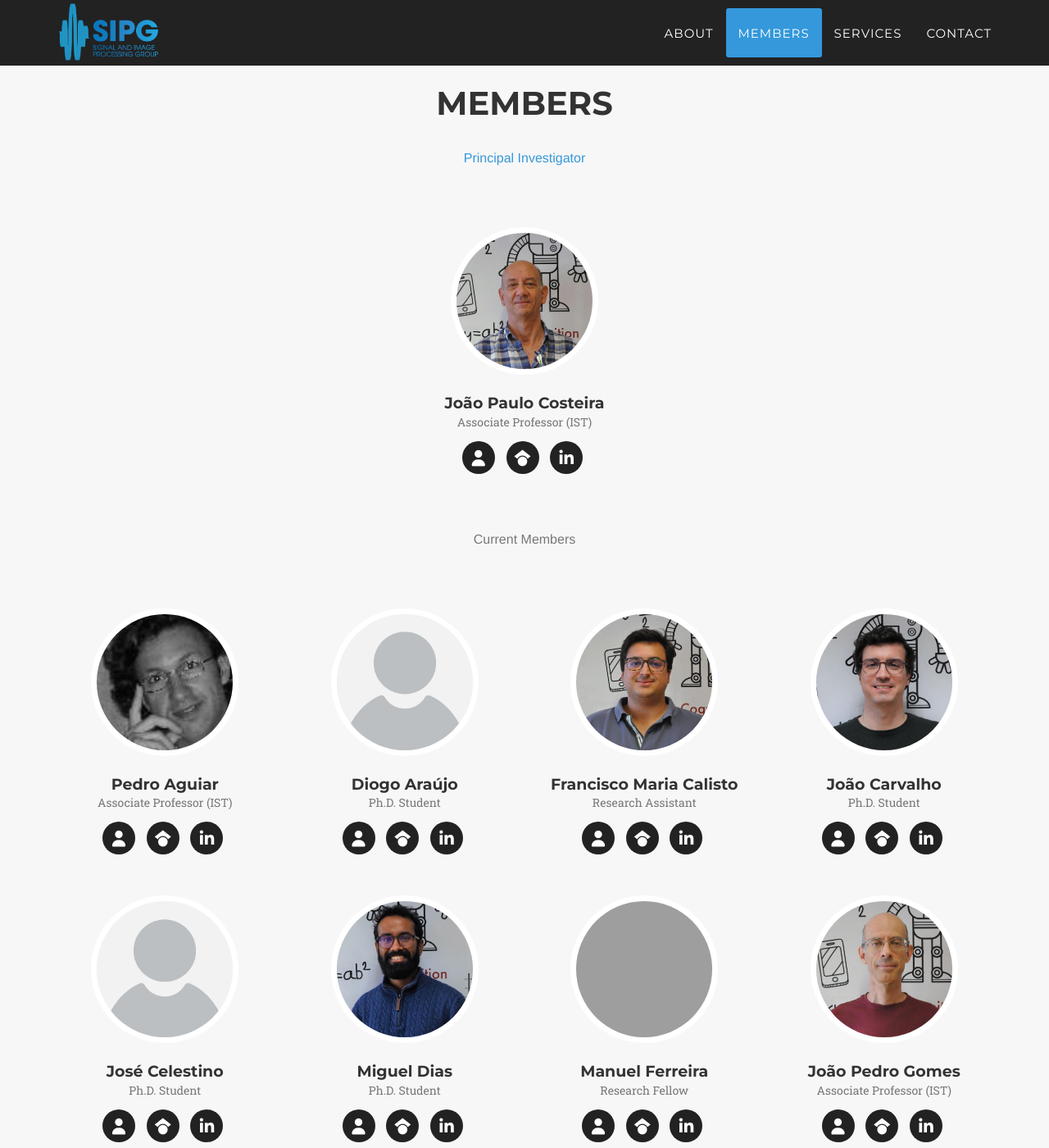
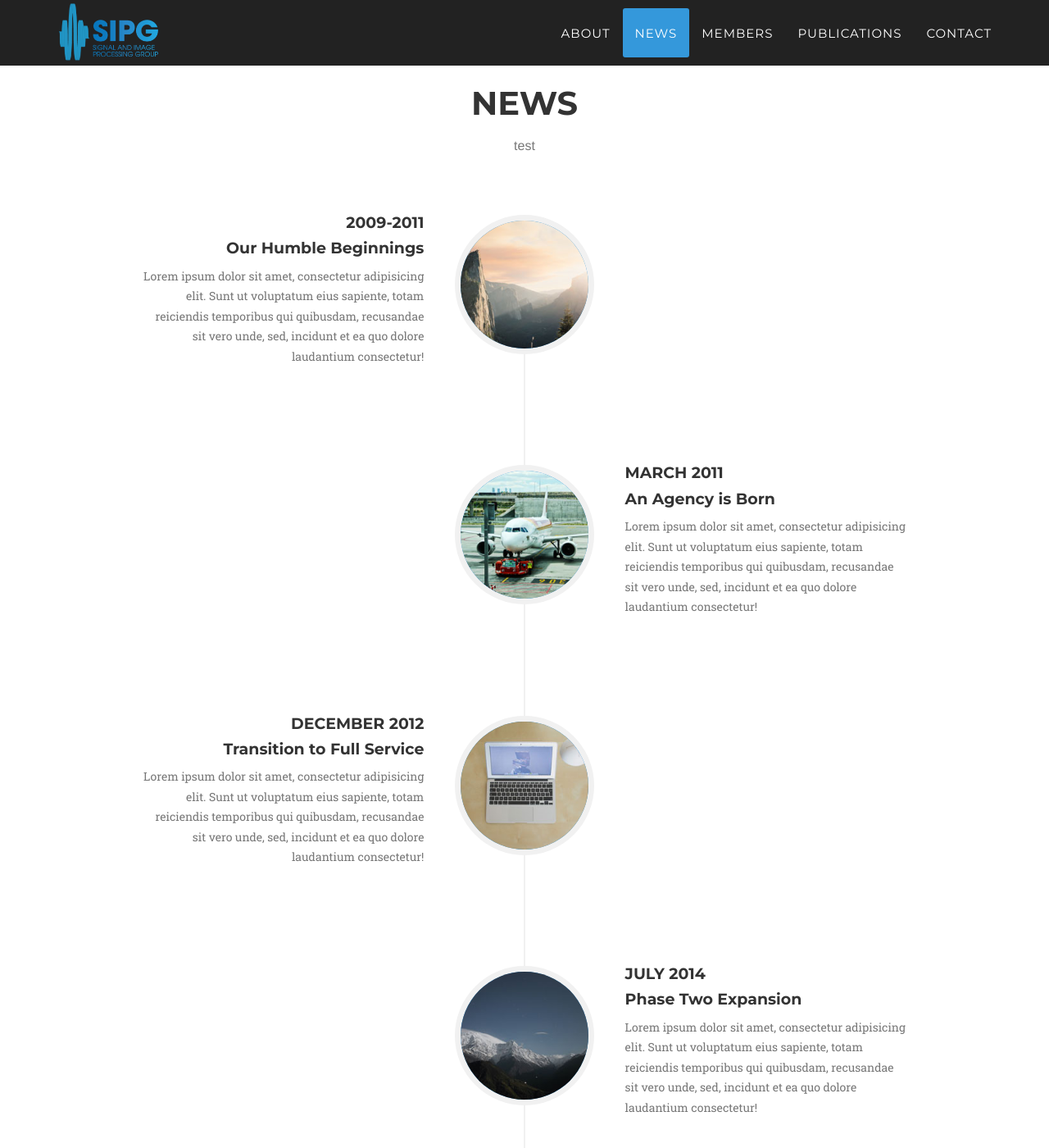
Before and after one commit to sipg-isr-test/sipg-isr-test.github.io, a Jekyll site: the page built from index.html, in a window 1280 px wide and 1400 px high, scrolled down 1620 px. Shown: the whole window at 82% size. Built offline with Jekyll 4.4.1, drawn with Linux system fonts in a browser that asks for light colours; nearby versions of some CDN libraries; some web fonts are replaced; some of the changed text lies outside the part shown; grey boxes are pictures that could not be loaded.

Commit message:
Webpage updates

```diff
--- a/_config.yml
+++ b/_config.yml
@@ -283,23 +283,6 @@ people:
       title: linkedin-in
       url:
 
-- name: Bárbara Tavares
-  pic: NoPhoto
-  position: Ph.D. Student
-  category: Current Member
-  social:
-    - icon: fas
-      title: user
-      url:
-
-    - icon: fab
-      title: google-scholar
-      url:
-
-    - icon: fab
-      title: linkedin-in
-      url:
-
 - name: Carlos Santiago
   pic: CarlosSantiago
   position: Assistant Researcher and Invited Assistent Professor
@@ -333,6 +316,24 @@ people:
     - icon: fab
       title: linkedin-in
       url:
+
+- name: Bárbara Tavares
+  pic: BarbaraTavares
+  position: Ph.D. Student
+  category: Current Member
+  social:
+    - icon: fas
+      title: user
+      url:
+
+    - icon: fab
+      title: google-scholar
+      url:
+
+    - icon: fab
+      title: linkedin-in
+      url:
+
 
 - name: Pedro Valdeira
   pic: PedroValdeira
--- a/_includes/header.html
+++ b/_includes/header.html
@@ -24,11 +24,14 @@
                     <li>
                         <a class="page-scroll" href="#about">About</a>
                     </li>
+                     <li>
+                        <a class="page-scroll" href="#news">News</a>
+                    </li>
                     <li>
                         <a class="page-scroll" href="#members">Members</a>
                     </li>
                     <li>
-                        <a class="page-scroll" href="#services">Services</a>
+                        <a class="page-scroll" href="#publications">Publications</a>
                     </li>
                     <!--li>
                         <a class="page-scroll" href="#team">Team</a>
--- /dev/null
+++ b/_includes/news.html
@@ -0,0 +1,80 @@
+<!-- About Section -->
+    <section id="news">
+        <div class="container">
+            <div class="row">
+                <div class="col-lg-12 text-center">
+                    <h2 class="section-heading">News</h2>
+                    <h3 class="section-subheading text-muted"> test</h3>
+                </div>
+            </div>
+            <div class="row">
+                <div class="col-lg-12">
+                    <ul class="timeline">
+                        <li>
+                            <div class="timeline-image">
+                                <img class="img-circle img-responsive" src="img/about/1.jpg" alt="">
+                            </div>
+                            <div class="timeline-panel">
+                                <div class="timeline-heading">
+                                    <h4>2009-2011</h4>
+                                    <h4 class="subheading">Our Humble Beginnings</h4>
+                                </div>
+                                <div class="timeline-body">
+                                    <p class="text-muted">Lorem ipsum dolor sit amet, consectetur adipisicing elit. Sunt ut voluptatum eius sapiente, totam reiciendis temporibus qui quibusdam, recusandae sit vero unde, sed, incidunt et ea quo dolore laudantium consectetur!</p>
+                                </div>
+                            </div>
+                        </li>
+                        <li class="timeline-inverted">
+                            <div class="timeline-image">
+                                <img class="img-circle img-responsive" src="img/about/2.jpg" alt="">
+                            </div>
+                            <div class="timeline-panel">
+                                <div class="timeline-heading">
+                                    <h4>March 2011</h4>
+                                    <h4 class="subheading">An Agency is Born</h4>
+                                </div>
+                                <div class="timeline-body">
+                                    <p class="text-muted">Lorem ipsum dolor sit amet, consectetur adipisicing elit. Sunt ut voluptatum eius sapiente, totam reiciendis temporibus qui quibusdam, recusandae sit vero unde, sed, incidunt et ea quo dolore laudantium consectetur!</p>
+                                </div>
+                            </div>
+                        </li>
+                        <li>
+                            <div class="timeline-image">
+                                <img class="img-circle img-responsive" src="img/about/3.jpg" alt="">
+                            </div>
+                            <div class="timeline-panel">
+                                <div class="timeline-heading">
+                                    <h4>December 2012</h4>
+                                    <h4 class="subheading">Transition to Full Service</h4>
+                                </div>
+                                <div class="timeline-body">
+                                    <p class="text-muted">Lorem ipsum dolor sit amet, consectetur adipisicing elit. Sunt ut voluptatum eius sapiente, totam reiciendis temporibus qui quibusdam, recusandae sit vero unde, sed, incidunt et ea quo dolore laudantium consectetur!</p>
+                                </div>
+                            </div>
+                        </li>
+                        <li class="timeline-inverted">
+                            <div class="timeline-image">
+                                <img class="img-circle img-responsive" src="img/about/4.jpg" alt="">
+                            </div>
+                            <div class="timeline-panel">
+                                <div class="timeline-heading">
+                                    <h4>July 2014</h4>
+                                    <h4 class="subheading">Phase Two Expansion</h4>
+                                </div>
+                                <div class="timeline-body">
+                                    <p class="text-muted">Lorem ipsum dolor sit amet, consectetur adipisicing elit. Sunt ut voluptatum eius sapiente, totam reiciendis temporibus qui quibusdam, recusandae sit vero unde, sed, incidunt et ea quo dolore laudantium consectetur!</p>
+                                </div>
+                            </div>
+                        </li>
+                        <li class="timeline-inverted">
+                            <div class="timeline-image">
+                                <h4>Be Part
+                                    <br>Of Our
+                                    <br>Story!</h4>
+                            </div>
+                        </li>
+                    </ul>
+                </div>
+            </div>
+        </div>
+    </section>
--- a/_includes/services.html
+++ b/_includes/publications.html
@@ -1,9 +1,9 @@
 <!-- About Section -->
-    <section id="services">
+    <section id="publications">
         <div class="container">
             <div class="row">
                 <div class="col-lg-12 text-center">
-                    <h2 class="section-heading">Services</h2>
+                    <h2 class="section-heading">Publications</h2>
                     <h3 class="section-subheading text-muted">Lorem ipsum dolor sit amet consectetur.</h3>
                 </div>
             </div>
--- a/_layouts/default.html
+++ b/_layouts/default.html
@@ -8,8 +8,9 @@
 
     {% include header.html %}
     {% include about.html %}
+    {% include news.html %}
     {% include members.html %}
-    {% include services.html %}
+    {% include publications.html %}
     {% include portfolio_grid.html %}
     {% include clients.html %}
     {% include contact.html %}
```
Also changed, not shown: img/team/BarbaraTavares.jpg (added).
